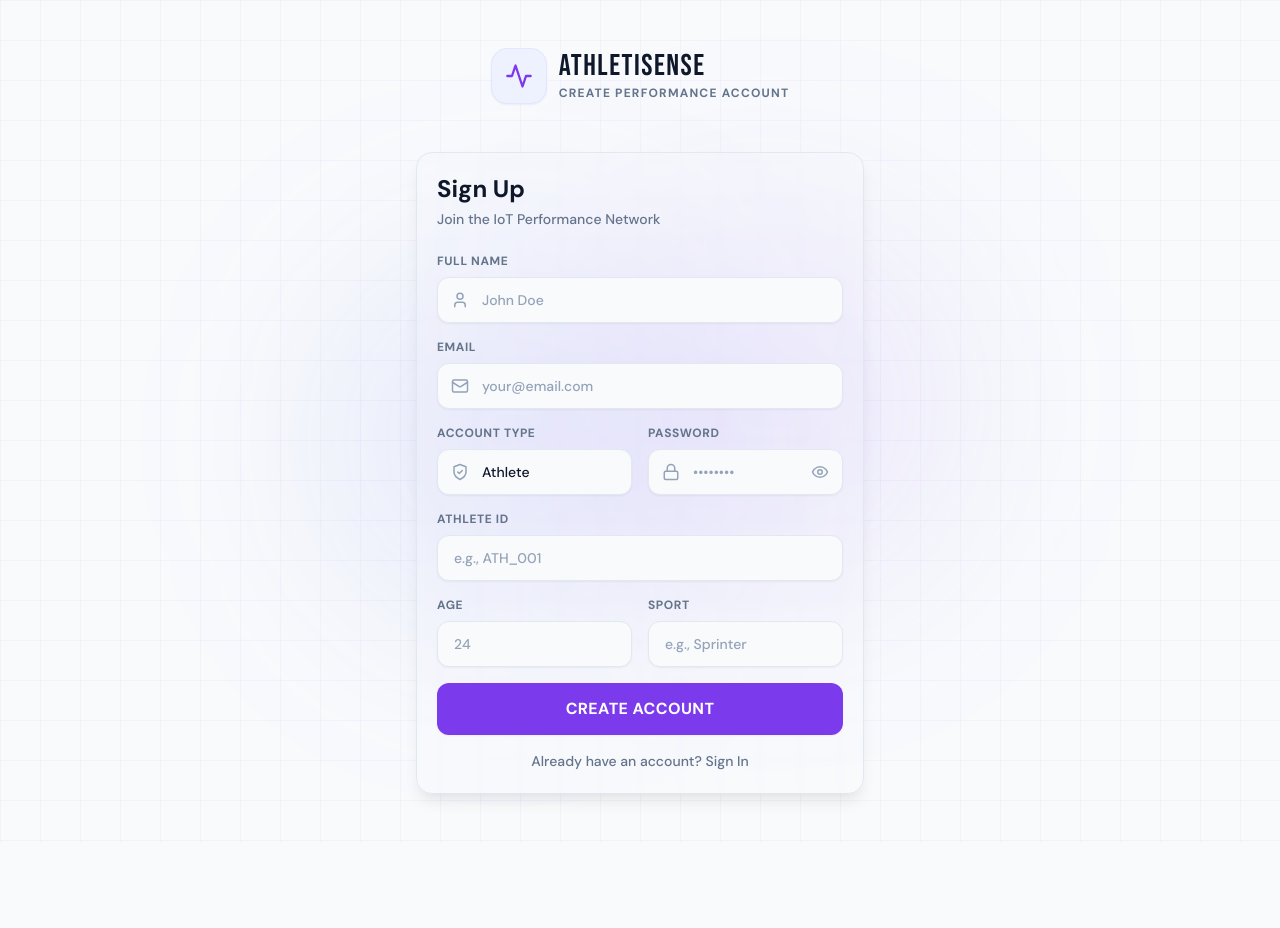
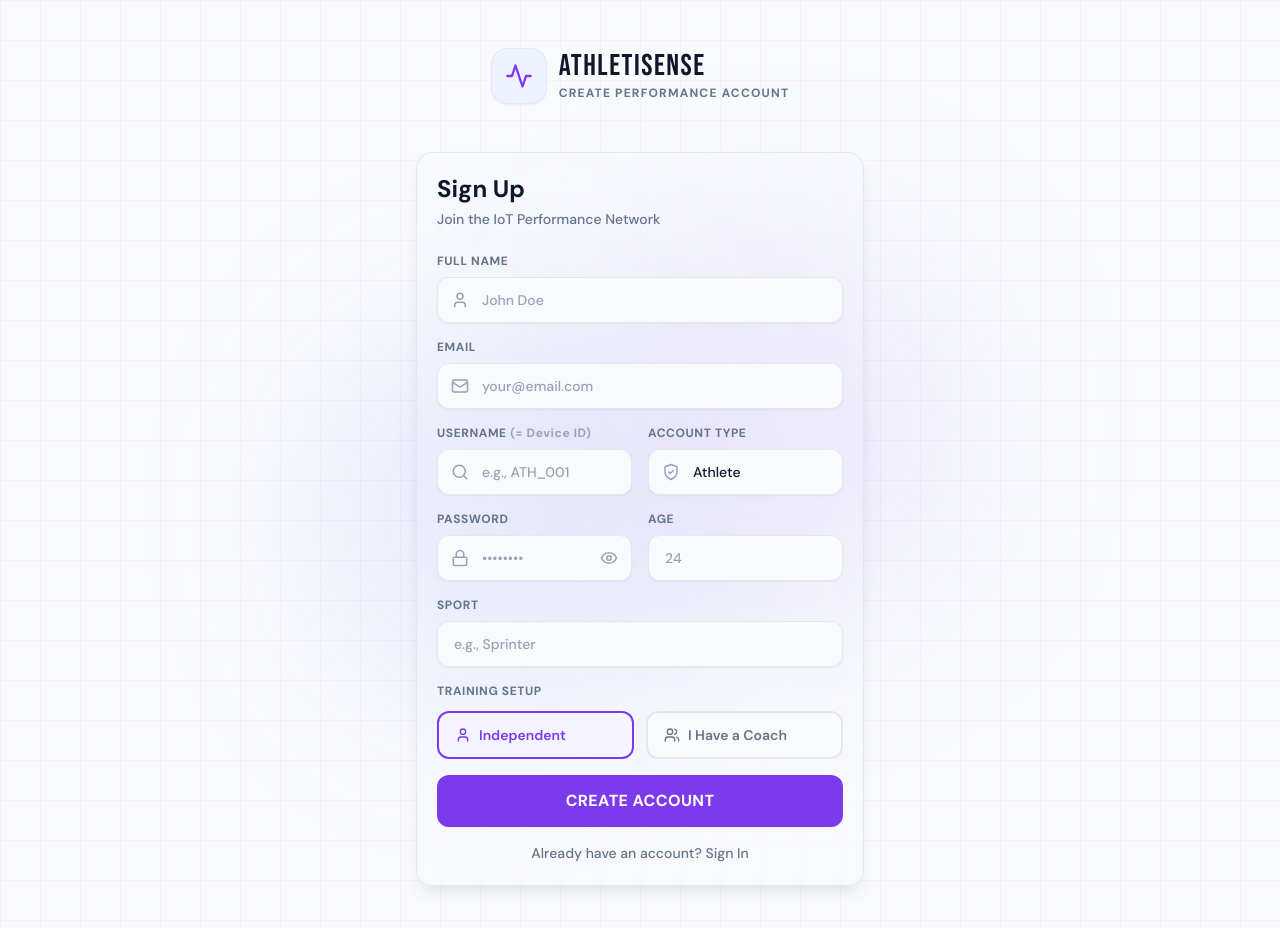
Before and after one commit to dulhara79/athletisense, a React (Vite) app in the folder frontend/: page / in a window 1280 px wide. Both pictures are taken after a click on the button "Don't have an account? Sign Up". Shown: the top 928 px of the page. Before the commit the page ends 842 px from the top, so only its background shows below. Built offline with nearby package versions, Linux system fonts and the light colour scheme; no server answers.

Commit message:
Update SignupPage.jsx

```diff
--- a/frontend/src/pages/SignupPage.jsx
+++ b/frontend/src/pages/SignupPage.jsx
@@ -1,45 +1,77 @@
 import { useState } from 'react';
 import { useAuth } from '../context/AuthContext';
-import { Activity, Lock, Mail, User, Eye, EyeOff, ShieldCheck } from 'lucide-react';
+import { Activity, Lock, Mail, User, Eye, EyeOff, ShieldCheck, Users, UserPlus, Search } from 'lucide-react';
 
 export default function SignupPage({ onToggle }) {
-    const { signup } = useAuth();
+    const { signup, checkUsernameAvailable } = useAuth();
     const [name, setName] = useState('');
     const [email, setEmail] = useState('');
     const [password, setPassword] = useState('');
     const [role, setRole] = useState('athlete');
-    const [athleteId, setAthleteId] = useState('');
+    const [username, setUsername] = useState('');
     const [age, setAge] = useState('');
     const [sport, setSport] = useState('');
     const [showPw, setShowPw] = useState(false);
     const [error, setError] = useState('');
     const [loading, setLoading] = useState(false);
 
+    // Athlete-specific: independent or has a coach
+    const [athleteType, setAthleteType] = useState('independent'); // 'independent' | 'has_coach'
+    const [coachUsername, setCoachUsername] = useState('');
+
+    // Username validation state
+    const [usernameStatus, setUsernameStatus] = useState(''); // '' | 'checking' | 'available' | 'taken'
+
+    const handleUsernameCheck = async (value) => {
+        setUsername(value);
+        setUsernameStatus('');
+        if (!value.trim() || value.length < 3) return;
+
+        setUsernameStatus('checking');
+        const available = await checkUsernameAvailable(value.trim());
+        setUsernameStatus(available ? 'available' : 'taken');
+    };
+
     const handleSubmit = async (e) => {
         e.preventDefault();
         setError('');
         setLoading(true);
 
-        // Simple validation
         if (password.length < 6) {
             setError('Password must be at least 6 characters');
             setLoading(false);
             return;
         }
 
-        if (role === 'athlete' && !athleteId.trim()) {
-            setError('Athlete ID is required for Athletes');
+        if (!username.trim() || username.length < 3) {
+            setError('Username must be at least 3 characters');
             setLoading(false);
             return;
         }
 
+        if (usernameStatus === 'taken') {
+            setError('This username is already taken');
+            setLoading(false);
+            return;
+        }
+
+        if (role === 'athlete' && athleteType === 'has_coach' && !coachUsername.trim()) {
+            setError("Please enter your coach's username");
+            setLoading(false);
+            return;
+        }
+
+        const isAthlete = role === 'athlete';
         const metadata = {
             name,
-            role: role === 'athlete' ? 'athlete' : 'admin',
+            username: username.trim(),
+            role: isAthlete ? 'athlete' : 'admin',
             title: role === 'head_coach' ? 'Head Coach' : role === 'therapist' ? 'Therapist' : 'Athlete',
-            athleteId: role === 'athlete' ? athleteId : null,
-            age: role === 'athlete' ? parseInt(age, 10) || null : null,
-            sport: role === 'athlete' ? sport : null
+            athleteId: isAthlete ? username.trim() : null,
+            age: parseInt(age, 10) || null,
+            sport: isAthlete ? sport : null,
+            independent: isAthlete ? athleteType === 'independent' : null,
+            coachUsername: (isAthlete && athleteType === 'has_coach') ? coachUsername.trim() : null,
         };
 
         const result = await signup(email, password, metadata);
@@ -47,6 +79,12 @@ export default function SignupPage({ onToggle }) {
             setError(result.error);
         }
         setLoading(false);
+    };
+
+    const usernameIndicator = {
+        checking: { text: 'Checking...', color: 'text-premium-400' },
+        available: { text: '✓ Available', color: 'text-emerald-600' },
+        taken: { text: '✗ Taken', color: 'text-rose-500' },
     };
 
     return (
@@ -84,6 +122,7 @@ export default function SignupPage({ onToggle }) {
                     </div>
 
                     <form onSubmit={handleSubmit} className="space-y-4">
+                        {/* Full Name */}
                         <div>
                             <label className="text-xs font-bold uppercase tracking-wider text-premium-500 mb-2 block">Full Name</label>
                             <div className="relative">
@@ -99,6 +138,7 @@ export default function SignupPage({ onToggle }) {
                             </div>
                         </div>
 
+                        {/* Email */}
                         <div>
                             <label className="text-xs font-bold uppercase tracking-wider text-premium-500 mb-2 block">Email</label>
                             <div className="relative">
@@ -114,7 +154,30 @@ export default function SignupPage({ onToggle }) {
                             </div>
                         </div>
 
+                        {/* Username + Account Type row */}
                         <div className="grid grid-cols-2 gap-4">
+                            <div>
+                                <label className="text-xs font-bold uppercase tracking-wider text-premium-500 mb-2 block">
+                                    Username {role === 'athlete' && <span className="text-premium-400 normal-case">(= Device ID)</span>}
+                                </label>
+                                <div className="relative">
+                                    <Search size={18} className="absolute left-3.5 top-1/2 -translate-y-1/2 text-premium-400" />
+                                    <input
+                                        type="text"
+                                        value={username}
+                                        onChange={e => handleUsernameCheck(e.target.value)}
+                                        placeholder={role === 'athlete' ? 'e.g., ATH_001' : 'e.g., coach_rivera'}
+                                        className="w-full bg-surface border border-premium-200 rounded-xl pl-11 pr-4 py-3 text-sm font-medium text-premium-900 placeholder-premium-400 focus:outline-none focus:border-accent-purple focus:ring-2 focus:ring-accent-purple/20 transition-all shadow-sm"
+                                        required
+                                    />
+                                </div>
+                                {usernameStatus && (
+                                    <p className={`text-xs font-bold mt-1 ${usernameIndicator[usernameStatus]?.color}`}>
+                                        {usernameIndicator[usernameStatus]?.text}
+                                    </p>
+                                )}
+                            </div>
+
                             <div>
                                 <label className="text-xs font-bold uppercase tracking-wider text-premium-500 mb-2 block">Account Type</label>
                                 <div className="relative">
@@ -130,7 +193,10 @@ export default function SignupPage({ onToggle }) {
                                     </select>
                                 </div>
                             </div>
+                        </div>
 
+                        {/* Password + Age row */}
+                        <div className="grid grid-cols-2 gap-4">
                             <div>
                                 <label className="text-xs font-bold uppercase tracking-wider text-premium-500 mb-2 block">Password</label>
                                 <div className="relative">
@@ -149,22 +215,6 @@ export default function SignupPage({ onToggle }) {
                                     </button>
                                 </div>
                             </div>
-                        </div>
-
-                        {role === 'athlete' && (
-                            <div className="grid grid-cols-2 gap-4 animate-fade-up">
-                                <div className="col-span-2">
-                                    <label className="text-xs font-bold uppercase tracking-wider text-premium-500 mb-2 block">Athlete ID</label>
-                                    <input
-                                        type="text"
-                                        value={athleteId}
-                                        onChange={e => setAthleteId(e.target.value)}
-                                        placeholder="e.g., ATH_001"
-                                        className="w-full bg-surface border border-premium-200 rounded-xl px-4 py-3 text-sm font-medium text-premium-900 placeholder-premium-400 focus:outline-none focus:border-accent-purple focus:ring-2 focus:ring-accent-purple/20 transition-all shadow-sm"
-                                        required={role === 'athlete'}
-                                    />
-                                </div>
-
                             <div>
                                 <label className="text-xs font-bold uppercase tracking-wider text-premium-500 mb-2 block">Age</label>
                                 <input
@@ -173,10 +223,14 @@ export default function SignupPage({ onToggle }) {
                                     onChange={e => setAge(e.target.value)}
                                     placeholder="24"
                                     className="w-full bg-surface border border-premium-200 rounded-xl px-4 py-3 text-sm font-medium text-premium-900 placeholder-premium-400 focus:outline-none focus:border-accent-purple focus:ring-2 focus:ring-accent-purple/20 transition-all shadow-sm"
-                                        required={role === 'athlete'}
                                 />
                             </div>
+                        </div>
 
+                        {/* Athlete-specific fields */}
+                        {role === 'athlete' && (
+                            <div className="space-y-4 animate-fade-up">
+                                {/* Sport */}
                                 <div>
                                     <label className="text-xs font-bold uppercase tracking-wider text-premium-500 mb-2 block">Sport</label>
                                     <input
@@ -185,9 +239,59 @@ export default function SignupPage({ onToggle }) {
                                         onChange={e => setSport(e.target.value)}
                                         placeholder="e.g., Sprinter"
                                         className="w-full bg-surface border border-premium-200 rounded-xl px-4 py-3 text-sm font-medium text-premium-900 placeholder-premium-400 focus:outline-none focus:border-accent-purple focus:ring-2 focus:ring-accent-purple/20 transition-all shadow-sm"
-                                        required={role === 'athlete'}
+                                        required
                                     />
                                 </div>
+
+                                {/* Independent or Has Coach */}
+                                <div>
+                                    <label className="text-xs font-bold uppercase tracking-wider text-premium-500 mb-3 block">Training Setup</label>
+                                    <div className="grid grid-cols-2 gap-3">
+                                        <button
+                                            type="button"
+                                            onClick={() => { setAthleteType('independent'); setCoachUsername(''); }}
+                                            className={`flex items-center gap-2 px-4 py-3 rounded-xl border-2 transition-all text-sm font-semibold ${
+                                                athleteType === 'independent'
+                                                    ? 'border-accent-purple bg-violet-50 text-accent-purple'
+                                                    : 'border-premium-200 bg-surface text-premium-500 hover:border-premium-300'
+                                            }`}
+                                        >
+                                            <User size={16} />
+                                            Independent
+                                        </button>
+                                        <button
+                                            type="button"
+                                            onClick={() => setAthleteType('has_coach')}
+                                            className={`flex items-center gap-2 px-4 py-3 rounded-xl border-2 transition-all text-sm font-semibold ${
+                                                athleteType === 'has_coach'
+                                                    ? 'border-accent-purple bg-violet-50 text-accent-purple'
+                                                    : 'border-premium-200 bg-surface text-premium-500 hover:border-premium-300'
+                                            }`}
+                                        >
+                                            <Users size={16} />
+                                            I Have a Coach
+                                        </button>
+                                    </div>
+                                </div>
+
+                                {/* Coach username input */}
+                                {athleteType === 'has_coach' && (
+                                    <div className="animate-fade-up">
+                                        <label className="text-xs font-bold uppercase tracking-wider text-premium-500 mb-2 block">Coach's Username</label>
+                                        <div className="relative">
+                                            <UserPlus size={18} className="absolute left-3.5 top-1/2 -translate-y-1/2 text-premium-400" />
+                                            <input
+                                                type="text"
+                                                value={coachUsername}
+                                                onChange={e => setCoachUsername(e.target.value)}
+                                                placeholder="Enter your coach's username"
+                                                className="w-full bg-surface border border-premium-200 rounded-xl pl-11 pr-4 py-3 text-sm font-medium text-premium-900 placeholder-premium-400 focus:outline-none focus:border-accent-purple focus:ring-2 focus:ring-accent-purple/20 transition-all shadow-sm"
+                                                required
+                                            />
+                                        </div>
+                                        <p className="text-xs text-premium-400 mt-1">A connection request will be sent to your coach</p>
+                                    </div>
+                                )}
                             </div>
                         )}
 
@@ -199,7 +303,7 @@ export default function SignupPage({ onToggle }) {
 
                         <button
                             type="submit"
-                            disabled={loading}
+                            disabled={loading || usernameStatus === 'taken'}
                             className="w-full bg-accent-purple text-white font-bold tracking-wide py-3.5 rounded-xl hover:bg-violet-700 hover:shadow-lg hover:-translate-y-0.5 transition-all duration-200 disabled:opacity-50 disabled:hover:translate-y-0 disabled:hover:shadow-none flex items-center justify-center gap-2 mt-6 shadow-sm"
                         >
                             {loading ? (
```
Lines whose indentation alone changed are shown as unchanged.
